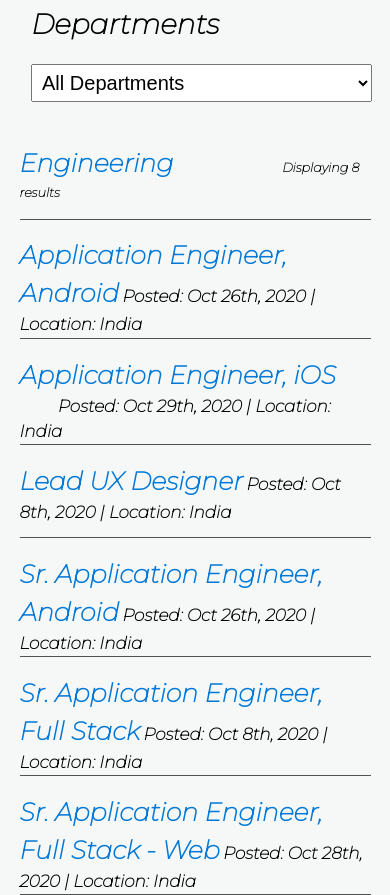
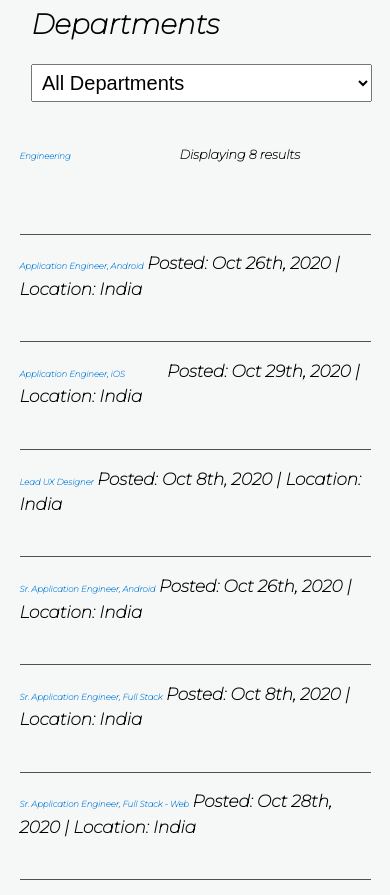
Before and after one commit to umeshmore45/RAW-CAREERS, a plain HTML site: page index.html in a window 390 px wide. Shown: the part 3746-4641 px from the top of the page. Drawn offline with Linux system fonts and the light colour scheme.

```diff
--- a/style/index.css
+++ b/style/index.css
@@ -585,6 +585,12 @@ i {
     color: black;
   }
 
+  span {
+    color: #0078d7;
+    font-weight: bold;
+    font-size: 1vh;
+  }
+
   .footer {
     display: flex;
     flex-direction: column;
```
